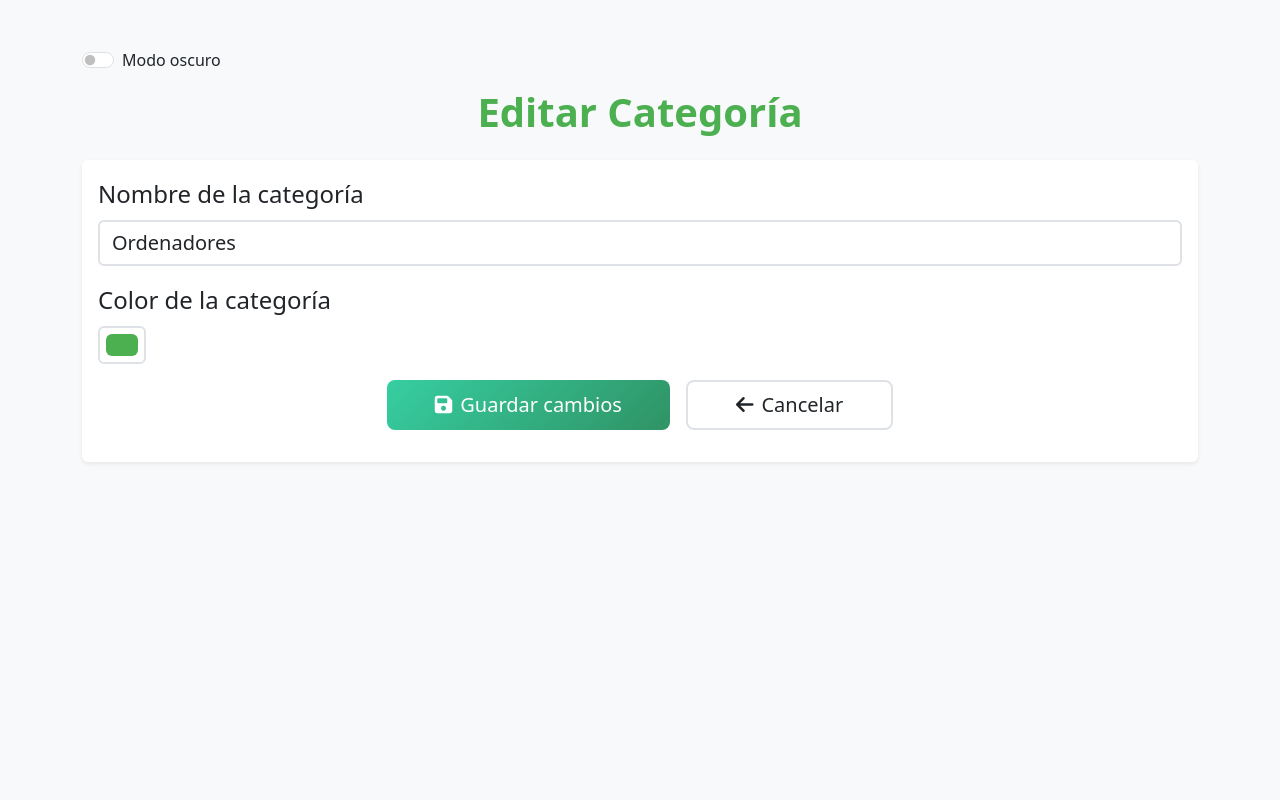
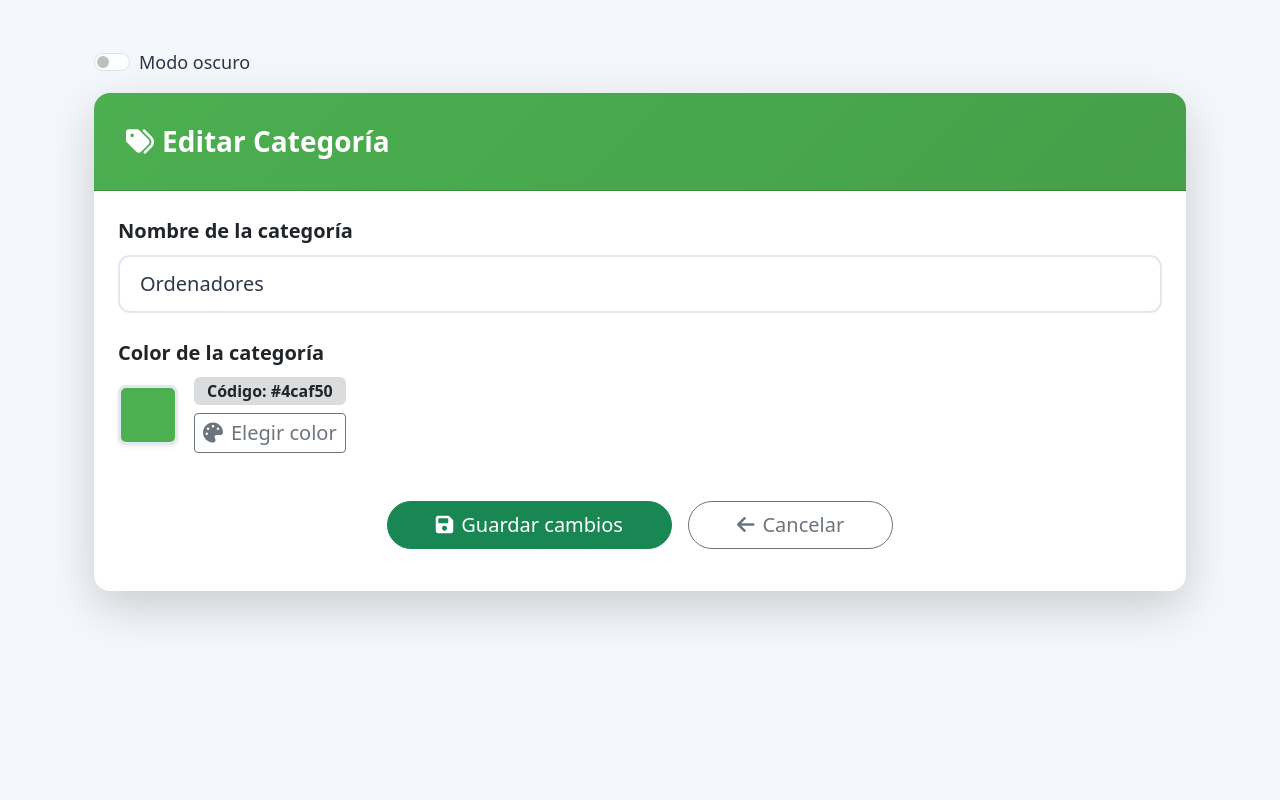
Before and after one commit to DarioRodel/ControlStock-Docker, a Django app: page /categoria/3/editar/ in a window 1280 px wide. Run offline with Django 5.2, Linux system fonts and the light colour scheme; a user stored in the database is signed in; data comes from the database, SQL or seed files in the repository.

Commit message:
Cambios en categoria

```diff
--- a/ControlStock/control/templates/stock/categoria_edit.html
+++ b/ControlStock/control/templates/stock/categoria_edit.html
@@ -1,153 +1,10 @@
+{% block content %}
 <link href="https://cdn.jsdelivr.net/npm/bootstrap@5.3.3/dist/css/bootstrap.min.css" rel="stylesheet">
 <script src="https://cdn.jsdelivr.net/npm/chart.js"></script>
 <link rel="stylesheet" href="https://cdnjs.cloudflare.com/ajax/libs/font-awesome/6.4.0/css/all.min.css">
 <script src="../../static/dark/js/darkmode.js" defer></script>
 
-{% block content %}
-    <div class="container py-5">
-        <div class="form-check form-switch ms-auto mb-3">
-            <input class="form-check-input" type="checkbox" id="darkModeToggle">
-            <label class="form-check-label" for="darkModeToggle">Modo oscuro</label>
-        </div>
-        <h2 class="fw-bold text-primary mb-4 text-center fs-1">Editar Categoría</h2>
-        <div class="card border-0 shadow-sm">
-            <div class="card-body">
-                <form method="post">
-                    {% csrf_token %}
-                    <div class="mb-3">
-                        <label for="id_nombre" class="form-label fs-4">Nombre de la categoría</label>
-                        <input type="text" name="nombre" class="form-control fs-5" id="id_nombre"
-                               value="{{ categoria.nombre }}" required>
-                    </div>
-
-                    <div class="mb-3">
-                        <label for="id_color" class="form-label fs-4">Color de la categoría</label>
-                        <input type="color" name="color" class="form-control form-control-color" id="id_color"
-                               value="{{ categoria.color }}" required>
-                    </div>
-
-                    <div class="d-flex justify-content-center gap-3">
-                        <button type="submit" class="btn btn-success btn-lg px-5 py-2">
-                            <i class="fas fa-save me-2"></i>Guardar cambios
-                        </button>
-                        <a href="{% url 'stock:categoria_list' %}" class="btn btn-light btn-lg px-5 py-2">
-                            <i class="fas fa-arrow-left me-2"></i>Cancelar
-                        </a>
-                    </div>
-                </form>
-            </div>
-        </div>
-    </div>
-{% endblock %}
-<script>
-    // Dark Mode Toggle - Código Javascript para controlar el modo oscuro
-    const toggle = document.getElementById('darkModeToggle'); // Obtiene el elemento checkbox con el ID 'darkModeToggle'
-    const currentTheme = localStorage.getItem('theme'); // Intenta obtener el tema guardado previamente en el almacenamiento local del navegador
-
-    // Si se encontró un tema guardado y es 'dark', aplica el modo oscuro al cargar la página
-    if (currentTheme === 'dark') {
-        document.body.setAttribute('data-theme', 'dark'); // Establece el atributo 'data-theme' en el elemento 'body' para activar los estilos del tema oscuro definidos en CSS
-        toggle.checked = true; // Marca el checkbox del modo oscuro como activado
-    }
-
-    // Agrega un 'listener' para el evento 'change' en el checkbox del modo oscuro
-    toggle.addEventListener('change', () => {
-        if (toggle.checked) {
-            // Si el checkbox se activa (el usuario quiere modo oscuro)
-            document.body.setAttribute('data-theme', 'dark'); // Establece el atributo 'data-theme'
-            localStorage.setItem('theme', 'dark'); // Guarda la preferencia 'dark' en el almacenamiento local
-        } else {
-            // Si el checkbox se desactiva (el usuario quiere modo claro)
-            document.body.removeAttribute('data-theme'); // Remueve el atributo 'data-theme'
-            localStorage.setItem('theme', 'light'); // Guarda la preferencia 'light' en el almacenamiento local
-        }
-    });
-</script>
 <style>
-    /* Tema oscuro - Estilos específicos para cuando el body tiene el atributo data-theme="dark" */
-    body[data-theme="dark"] {
-        --background-color: #121212; /* Fondo oscuro para el body */
-        --card-bg: #1e1e2f; /* Fondo oscuro para las tarjetas */
-        --text-color: #e0e0e0; /* Color del texto claro */
-        --input-bg: #2d2d2d; /* Fondo oscuro para los campos de formulario */
-        --input-border: #404040; /* Borde oscuro para los campos de formulario */
-        --placeholder-color: #a0aec0; /* Color del texto de ejemplo claro en los campos */
-    }
-
-    /* Estilos para las tarjetas en modo oscuro */
-    body[data-theme="dark"] .card {
-        background-color: var(--card-bg); /* Usa la variable de fondo oscuro para la tarjeta */
-        color: var(--text-color); /* Usa la variable de texto claro para la tarjeta */
-    }
-
-    /* Estilos para los campos de formulario en modo oscuro */
-    body[data-theme="dark"] .form-control {
-        background-color: var(--input-bg); /* Usa la variable de fondo oscuro para los inputs */
-        color: var(--text-color); /* Usa la variable de texto claro para los inputs */
-        border: 2px solid var(--input-border); /* Usa la variable de borde oscuro para los inputs */
-    }
-
-    /* Estilos para el texto de ejemplo en los campos de formulario en modo oscuro */
-    body[data-theme="dark"] .form-control::placeholder {
-        color: var(--placeholder-color); /* Usa la variable de color de placeholder claro */
-    }
-
-    /* Estilos para las etiquetas de los formularios en modo oscuro */
-    body[data-theme="dark"] .form-label {
-        color: var(--text-color); /* Usa la variable de texto claro para las etiquetas */
-    }
-
-    /* Estilos para el botón de éxito (Guardar cambios) en modo oscuro */
-    body[data-theme="dark"] .btn-success {
-        background-color: #4CAF50; /* Mantiene el color verde */
-        border-color: #4CAF50; /* Mantiene el color del borde verde */
-    }
-
-    /* Estilos al pasar el ratón sobre el botón de éxito en modo oscuro */
-    body[data-theme="dark"] .btn-success:hover {
-        background-color: #45a049; /* Un tono de verde más oscuro al pasar el ratón */
-        border-color: #45a049; /* Un tono de borde verde más oscuro al pasar el ratón */
-    }
-
-    /* Estilos para el botón claro (Cancelar) en modo oscuro */
-    body[data-theme="dark"] .btn-light {
-        background-color: #2d2d2d; /* Fondo gris oscuro */
-        color: #fff; /* Texto blanco */
-        border-color: #404040; /* Borde gris oscuro */
-    }
-
-    /* Estilos al pasar el ratón sobre el botón claro en modo oscuro */
-    body[data-theme="dark"] .btn-light:hover {
-        background-color: #3d3d3d; /* Fondo gris más oscuro al pasar el ratón */
-        border-color: #505050; /* Borde gris más oscuro al pasar el ratón */
-    }
-
-    /* Estilos generales para la tarjeta */
-    .card {
-        background-color: var(--card-bg); /* Usa la variable para el color de fondo de la tarjeta (se adapta al tema) */
-        border: 1px solid var(--input-border); /* Usa la variable para el color del borde de los inputs (se adapta al tema) */
-        box-shadow: 0 4px 6px -1px var(--shadow-color); /* Usa la variable para el color de la sombra (se adapta al tema) */
-    }
-
-    /* Estilos generales para el botón claro (Cancelar) */
-    .btn-light {
-        background-color: var(--card-bg); /* Usa la variable para el color de fondo de la tarjeta (se adapta al tema) */
-        border: 2px solid var(--input-border); /* Usa la variable para el color del borde de los inputs (se adapta al tema) */
-        color: var(--text-color); /* Usa la variable para el color del texto (se adapta al tema) */
-    }
-
-    /* Estilos al pasar el ratón sobre el botón claro */
-    .btn-light:hover {
-        background-color: var(--card-hover); /* Usa la variable para el color de fondo al pasar el ratón (se adapta al tema) */
-        border-color: var(--input-border); /* Mantiene el color del borde */
-    }
-
-    /* Estilo para el texto primario (Editar Categoría) */
-    .text-primary {
-        color: var(--primary-color) !important; /* Usa la variable para el color primario (verde) y fuerza la aplicación */
-    }
-
-    /* Definición de variables CSS para el tema claro (duplicado de la sección :root anterior) */
     :root {
         --primary-color: #4CAF50;
         --secondary-color: #2196F3;
@@ -159,143 +16,198 @@
         --card-bg: #ffffff;
         --text-color: #2d3748;
         --card-hover: rgba(0, 0, 0, 0.03);
-        --light-bg: #f8f9fa;
-        --success-bg: #d1e7dd;
-        --warning-bg: #fff3cd;
-        --danger-bg: #f8d7da;
         --input-bg: #ffffff;
         --input-border: #e2e8f0;
         --placeholder-color: #94a3b8;
-        --table-header-bg: #f8f9fa;
-        --table-border: #e9ecef;
     }
 
+    body {
+        background-color: var(--background-color);
+        color: var(--text-color);
+        font-size: 1.125rem;
+        line-height: 1.6;
+        transition: background-color 0.3s, color 0.3s;
+    }
 
-    /* Estilos específicos para el tema oscuro (duplicado de la sección body[data-theme="dark"] anterior) */
+    .container {
+        max-width: 1140px;
+        padding: 2rem 1.5rem;
+    }
+
+    .card {
+        background-color: var(--card-bg);
+        border: 1px solid var(--shadow-color);
+        box-shadow: 0 4px 6px -1px var(--shadow-color);
+        border-radius: 1rem;
+    }
+
+    .card-header {
+        background: linear-gradient(135deg, var(--primary-color), #45a049);
+        padding: 2rem;
+        border-radius: 1rem 1rem 0 0 !important;
+    }
+
+    .form-control {
+        background-color: var(--input-bg) !important;
+        color: var(--text-color) !important;
+        border: 2px solid var(--input-border) !important;
+        padding: 0.75rem 1.25rem;
+        font-size: 1.1rem;
+        border-radius: 0.75rem;
+    }
+
     body[data-theme="dark"] {
         --background-color: #121212;
         --card-bg: #1e1e2f;
         --text-color: #e0e0e0;
-        --shadow-color: rgba(255, 255, 255, 0.05);
-        --card-hover: rgba(255, 255, 255, 0.08);
-        --light-bg: #2d2d2d;
-        --success-bg: #1a3a2e;
-        --warning-bg: #4d3d17;
-        --danger-bg: #4a2527;
         --input-bg: #2d2d2d;
         --input-border: #3d3d3d;
         --placeholder-color: #a0aec0;
-        --table-header-bg: #2d2d2d;
-        --table-border: #404040;
+    }
+    /* Estilos personalizados para el color picker */
+    .color-preview {
+        transition: all 0.3s ease;
+        position: relative;
+        overflow: hidden;
     }
 
-    /* Estilos generales para el body (duplicado de la sección body anterior) */
-    body {
-        background-color: var(--background-color);
-        color: var(--text-color);
-        transition: background-color 0.3s, color 0.3s;
+    .color-preview:hover {
+        transform: scale(1.05);
+        box-shadow: 0 0 15px rgba(0,0,0,0.2);
     }
 
-    /* Re-estilo de la tarjeta (duplicado de la sección .card anterior) */
-    .card {
-        background-color: var(--card-bg);
-        border: 1px solid var(--shadow-color);
-        box-shadow: 0 4px 6px -1px var(--shadow-color);
-        transition: background-color 0.3s;
+    /* Estilo para el input de color nativo */
+    input[type="color"] {
+        -webkit-appearance: none;
+        appearance: none;
+        width: 100%;
+        height: 100%;
+        border: none;
+        cursor: pointer;
     }
 
-    /* Estilos para los campos de formulario (duplicado de una sección anterior) */
-    .form-control {
-        background-color: var(--input-bg) !important;
-        color: var(--text-color) !important;
-        border: 2px solid var(--input-border) !important;
-        transition: all 0.3s ease;
+    input[type="color"]::-webkit-color-swatch {
+        border: none;
+        border-radius: 8px;
+        padding: 0;
     }
 
-    /* Estilos para el placeholder de los campos de formulario (duplicado) */
-    .form-control::placeholder {
-        color: var(--placeholder-color) !important;
-        opacity: 0.8;
+    input[type="color"]::-webkit-color-swatch-wrapper {
+        padding: 0;
     }
 
-    /* Estilos para el foco de los campos de formulario y select */
-    .form-control:focus, .form-select:focus {
-        border-color: var(--primary-color) !important;
-        box-shadow: 0 0 0 3px rgba(76, 175, 80, 0.2) !important;
+    input[type="color"]::-moz-color-swatch {
+        border: none;
+        border-radius: 8px;
     }
+    @media (max-width: 768px) {
+        .container {
+            padding: 1.5rem;
+        }
 
-    /* Estilos para las etiquetas de los formularios (duplicado) */
-    .form-label {
-        color: var(--text-color);
-    }
-
-    /* Repetición de la definición de variables CSS (duplicado) */
-    :root {
-        --primary-color: #4CAF50;
-        --secondary-color: #2196F3;
-        --background-color: #f8f9fa;
-        --card-bg: #ffffff;
-        --text-color: #212529;
-        --input-border: #dee2e6;
-        --hover-bg: #f8f9fa;
-        --shadow-color: rgba(0, 0, 0, 0.1);
-    }
-
-    /* Repetición de los estilos para el modo oscuro (duplicado) */
-    body[data-theme="dark"] {
-        --background-color: #1a1a1a;
-        --card-bg: #2d2d2d;
-        --text-color: #e0e0e0;
-        --input-border: #404040;
-        --hover-bg: #3d3d3d;
-        --shadow-color: rgba(255, 255, 255, 0.05);
-    }
-
-    /* Repetición de los estilos generales del body (duplicado) */
-    body {
-        background-color: var(--background-color);
-        color: var(--text-color);
-        transition: all 0.3s ease;
-    }
-
-    /* Re-estilo de la tarjeta (duplicado) */
-    .card {
-        background-color: var(--card-bg);
-        border: 1px solid var(--input-border);
-    }
-
-
-    /* Estilos para el botón de éxito (Guardar cambios) */
-    .btn-success {
-        background: linear-gradient(135deg, rgba(32, 201, 151, 0.9), rgba(25, 135, 84, 0.9)); /* Degradado verde */
-        border: none; /* Sin borde */
-    }
-
-
-    /* Estilos para las filas de la tabla al pasar el ratón (no se usa directamente aquí) */
-    .table-hover tbody tr:hover {
-        --bs-table-accent-bg: var(--card-hover);
-        color: var(--text-color);
-    }
-
-    /* Estilo para el borde inferior del encabezado de tablas sin bordes (no se usa directamente aquí) */
-    .table-borderless thead th {
-        border-bottom: 2px solid var(--table-border) !important;
-    }
-
-    /* Estilos para las celdas de la tabla (no se usa directamente aquí) */
-    .table td, .table th {
-        vertical-align: middle;
-        padding: 1rem;
-        background-color: var(--card-bg);
-    }
-
-
-    /* Ajustes para dispositivos móviles en tablas (no se usa directamente aquí) */
-    @media (max-width: 768px) {
-
-        .table td, .table th {
-            padding: 0.5rem;
+        .btn-lg {
+            font-size: 0.95rem;
+            padding: 0.65rem 1.1rem;
         }
     }
 </style>
+
+<div class="container py-5">
+    <div class="form-check form-switch ms-auto mb-3">
+        <input class="form-check-input" type="checkbox" id="darkModeToggle">
+        <label class="form-check-label" for="darkModeToggle">Modo oscuro</label>
+    </div>
+
+    <div class="card shadow-lg border-0">
+        <div class="card-header">
+            <h2 class="h3 mb-0 fw-bold text-white">
+                <i class="fas fa-tags me-2"></i>Editar Categoría
+            </h2>
+        </div>
+
+        <div class="card-body p-4">
+            <form method="post">
+                {% csrf_token %}
+                <div class="mb-4">
+                    <label for="id_nombre" class="form-label fs-5 fw-semibold">Nombre de la categoría</label>
+                    <input type="text" name="nombre" class="form-control form-control-lg fs-5"
+                           id="id_nombre" value="{{ categoria.nombre }}" required>
+                </div>
+
+                <div class="mb-4">
+    <label for="id_color" class="form-label fs-5 fw-semibold">Color de la categoría</label>
+    <div class="d-flex align-items-center gap-3">
+        <!-- Preview del color -->
+        <div class="color-preview rounded-3 shadow-sm"
+             style="background-color: {{ categoria.color }};
+                    width: 60px;
+                    height: 60px;
+                    border: 3px solid var(--input-border);
+                    cursor: pointer;"
+             onclick="document.getElementById('id_color').click()">
+        </div>
+
+        <!-- Input real oculto visualmente -->
+        <input type="color"
+               name="color"
+               id="id_color"
+               value="{{ categoria.color }}"
+               required
+               class="form-control-color visually-hidden"
+               onchange="updateColorPreview(this)">
+
+        <!-- Texto del código de color -->
+        <div class="d-flex flex-column">
+            <span class="badge fs-6 bg-secondary bg-opacity-25 text-dark mb-2 fs-5">
+                Código: <span id="colorCode">{{ categoria.color }}</span>
+            </span>
+            <button type="button"
+                    class="btn btn-outline-secondary btn-sm align-self-start fs-5"
+                    onclick="document.getElementById('id_color').click()">
+                <i class="fas fa-palette me-2"></i>Elegir color
+            </button>
+        </div>
+    </div>
+</div>
+
+                <div class="d-flex justify-content-center gap-3 mt-5">
+                    <button type="submit" class="btn btn-success btn-lg rounded-pill px-5 py-2 fs-5">
+                        <i class="fas fa-save me-2"></i>Guardar cambios
+                    </button>
+                    <a href="{% url 'stock:categoria_list' %}"
+                       class="btn btn-outline-secondary btn-lg rounded-pill px-5 py-2 fs-5">
+                        <i class="fas fa-arrow-left me-2"></i>Cancelar
+                    </a>
+                </div>
+            </form>
+        </div>
+    </div>
+</div>
+
+<script>
+    // Dark Mode Toggle
+    const toggle = document.getElementById('darkModeToggle');
+    const currentTheme = localStorage.getItem('theme');
+
+    if (currentTheme === 'dark') {
+        document.body.setAttribute('data-theme', 'dark');
+        toggle.checked = true;
+    }
+
+    toggle.addEventListener('change', () => {
+        if (toggle.checked) {
+            document.body.setAttribute('data-theme', 'dark');
+            localStorage.setItem('theme', 'dark');
+        } else {
+            document.body.removeAttribute('data-theme');
+            localStorage.setItem('theme', 'light');
+        }
+    });
+    function updateColorPreview(input) {
+        const preview = document.querySelector('.color-preview');
+        const colorCode = document.getElementById('colorCode');
+        preview.style.backgroundColor = input.value;
+        colorCode.textContent = input.value;
+    }
+</script>
+{% endblock %}
```
Also changed, not shown: ControlStock/control/templates/stock/categoria_delete.html (+4 -4 lines).
